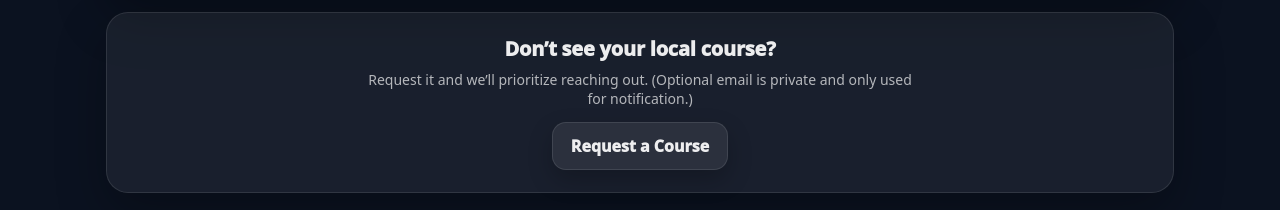
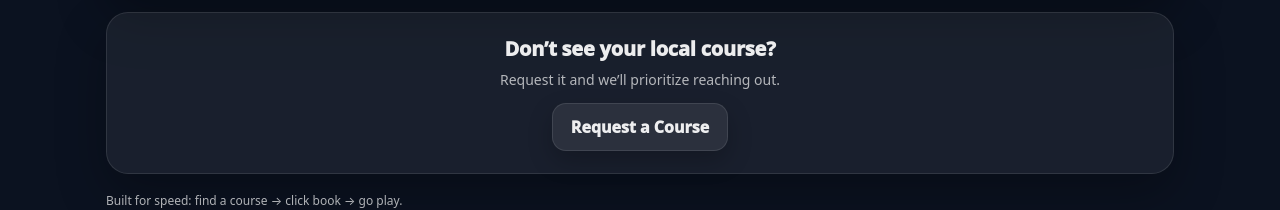
Before and after one commit to ajb0611-stack/teetimeus, a Next.js app: page /courses in a window 1280 px wide. Shown: the part 572-782 px from the top of the page. Built offline with nearby package versions, Linux system fonts and the light colour scheme; no server answers; the database is empty.

Commit message:
Add course request flow

```diff
--- a/src/app/courses/page.tsx
+++ b/src/app/courses/page.tsx
@@ -508,7 +508,7 @@ export default function CoursesPage() {
         >
           <div style={{ fontSize: 20, fontWeight: 950, letterSpacing: "-0.01em" }}>Don’t see your local course?</div>
           <div style={{ marginTop: 8, color: ui.muted, fontSize: 14, maxWidth: 560, marginLeft: "auto", marginRight: "auto" }}>
-            Request it and we’ll prioritize reaching out. (Optional email is private and only used for notification.)
+            Request it and we’ll prioritize reaching out.
           </div>
 
           <div style={{ marginTop: 14 }}>
```
